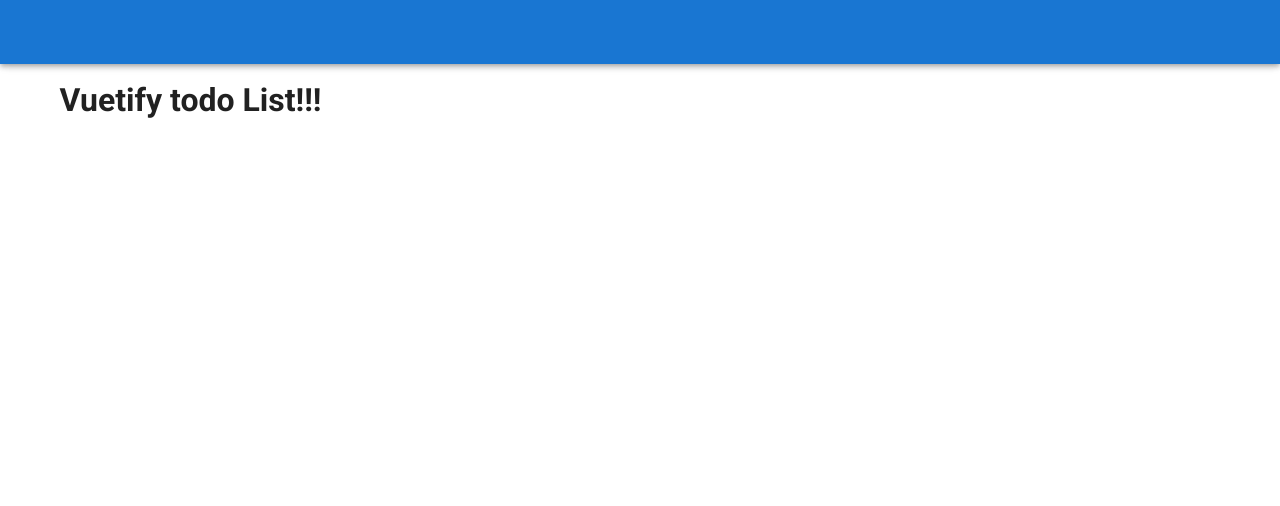
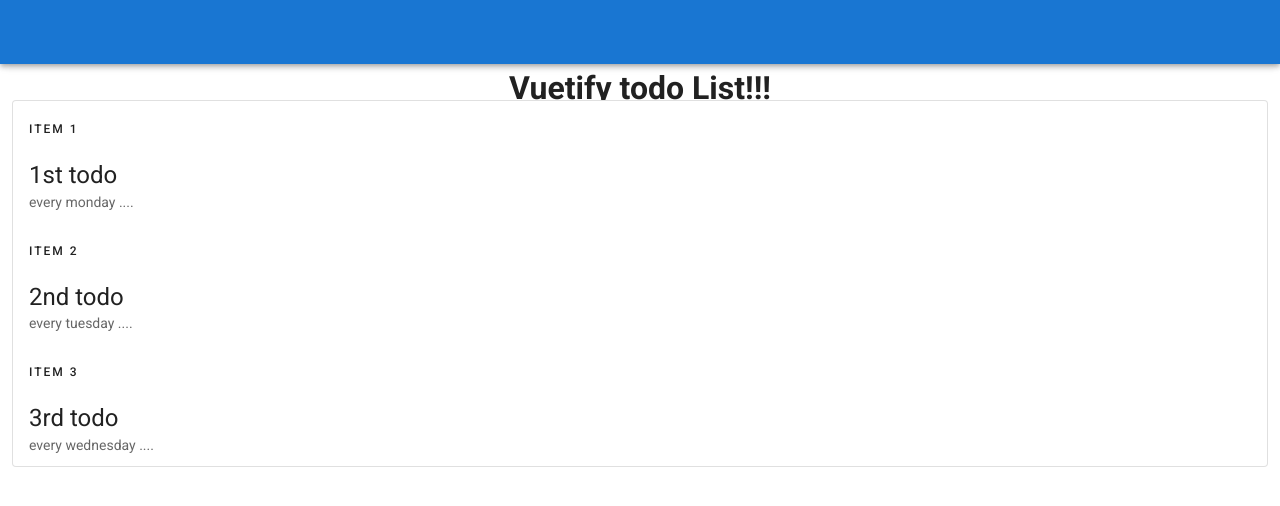
Before and after one commit to Luca-Virgilio/vuetify-todo-list, a Vue app: page / in a window 1280 px wide. Shown: the top 506 px of the page. Built offline with nearby package versions, Linux system fonts and the light colour scheme.

Commit message:
Create todoList component

```diff
--- a/src/App.vue
+++ b/src/App.vue
@@ -29,19 +29,19 @@
     </v-app-bar>
 
     <v-content>
-      <HelloWorld/>
+      <TodoList/>
     </v-content>
   </v-app>
 </template>
 
 <script>
-import HelloWorld from './components/HelloWorld';
+import TodoList from './components/TodoList';
 
 export default {
   name: 'App',
 
   components: {
-    HelloWorld,
+    TodoList,
   },
 
   data: () => ({
--- a/src/components/HelloWorld.vue
+++ /dev/null
@@ -1,16 +0,0 @@
-<template>
-  <v-container>
-    <h1>{{title}}
-    </h1>
-  </v-container>
-</template>
-
-<script>
-  export default {
-    name: 'HelloWorld',
-
-    data: () => ({
-      title:"Vuetify todo List!!!"
-    })
-  }
-</script>
--- /dev/null
+++ b/src/components/TodoList.vue
@@ -0,0 +1,33 @@
+<template>
+  <v-container fluid>
+    <v-row justify="center" allign="center">
+      <h1>{{title}}</h1>
+    </v-row>
+    <v-card outlined>
+      <v-list-item-group>
+        <v-list-item v-for="(todo, i) in todos" :key="i">
+          <v-list-item-content>
+            <div class="overline mb-4">{{`item ${todo.id}`}}</div>
+            <v-list-item-title class="headline mb-1">{{todo.title}}</v-list-item-title>
+            <v-list-item-subtitle>{{todo.desc}}</v-list-item-subtitle>
+          </v-list-item-content>
+        </v-list-item>
+      </v-list-item-group>
+    </v-card>
+  </v-container>
+</template>
+
+<script>
+export default {
+  name: "TodoList",
+
+  data: () => ({
+    title: "Vuetify todo List!!!",
+    todos: [
+      { id: 1, title: "1st todo", desc: "every monday ...." },
+      { id: 2, title: "2nd todo", desc: "every tuesday ...." },
+      { id: 3, title: "3rd todo", desc: "every wednesday ...." }
+    ]
+  })
+};
+</script>
```
